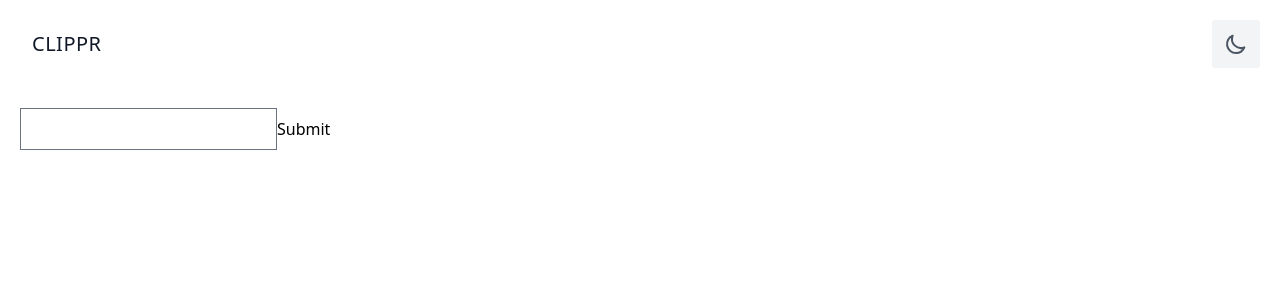
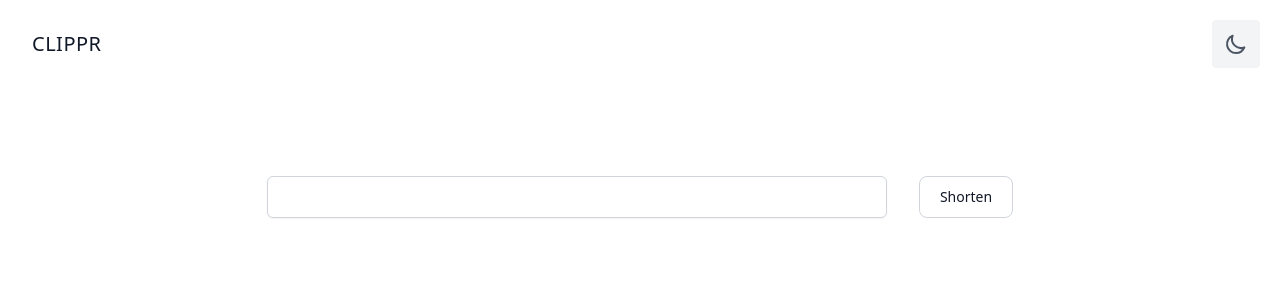
Before and after one commit to skarthikeyan96/url-shortener, a Next.js app: page / in a window 1280 px wide. Shown: the top 300 px of the page. Built offline with nearby package versions, Linux system fonts and the light colour scheme.

Commit message:
feat: final css changes

```diff
--- a/pages/index.tsx
+++ b/pages/index.tsx
@@ -3,16 +3,113 @@ import Head from "next/head";
 import Image from "next/image";
 import config from "../lib/config";
 import * as CosmosClient from "@azure/cosmos";
-import { useState } from "react";
+import { useRef, useState } from "react";
 import axios from "axios";
 import Layout from "../components/Layout";
 
-const Home: NextPage = (props) => {
+const RenderTable = ({ url }: { url: string }) => {
+  const [copySuccess, setCopySuccess] = useState('copy');
+
+  const handleClick = () => {
+    navigator.clipboard
+      .writeText(url)
+      .then(() => {
+        console.log(`"${url}" was copied to clipboard.`);
+        setCopySuccess("copied");
+      })
+      .catch((err) => {
+        console.error(`Error copying text to clipboard: ${err}`);
+      });
+  };
+
+  return (
+    <div className="flex flex-col">
+      <div className="overflow-x-auto sm:-mx-6 lg:-mx-8">
+        <div className="inline-block py-2 min-w-full sm:px-6 lg:px-8">
+          <div className="overflow-hidden shadow-md sm:rounded-lg">
+            <table className="min-w-full">
+              <thead className="bg-gray-50 dark:bg-gray-700">
+                <tr>
+                  <th
+                    scope="col"
+                    className="py-3 px-6 text-xs font-medium tracking-wider text-left text-gray-700 uppercase dark:text-gray-400"
+                  >
+                    Link
+                  </th>
+                  <th
+                    scope="col"
+                    className="py-3 px-6 text-xs font-medium tracking-wider text-left text-gray-700 uppercase dark:text-gray-400"
+                  >
+                    Actions
+                  </th>
+                </tr>
+              </thead>
+              <tbody>
+                <tr className="bg-white border-b dark:bg-gray-800 dark:border-gray-700">
+                  <td className="py-4 px-6 text-sm font-medium text-gray-900 whitespace-nowrap dark:text-white">
+                    {url}
+                  </td>
+
+                  <td className="py-4 px-6 text-sm font-medium  whitespace-nowrap flex items-center">
+                    <a
+                      href={url}
+                      target="_blank"
+                      rel="noopener noreferrer"
+                      className="inline-flex items-center bg-white border-0 focus:outline-none  rounded text-base mt-4 md:mt-0 dark:bg-gray-700 p-2"
+                    >
+                      <svg
+                        className="w-6 h-6"
+                        fill="none"
+                        stroke="currentColor"
+                        viewBox="0 0 24 24"
+                        xmlns="http://www.w3.org/2000/svg"
+                      >
+                        <path
+                          stroke-linecap="round"
+                          stroke-linejoin="round"
+                          stroke-width="2"
+                          d="M10 6H6a2 2 0 00-2 2v10a2 2 0 002 2h10a2 2 0 002-2v-4M14 4h6m0 0v6m0-6L10 14"
+                        ></path>
+                      </svg>{" "}
+                    </a>
+                    <button className="ml-2 inline-flex items-center bg-white border-0 pr-2 focus:outline-none  rounded text-base mt-4 md:mt-0 dark:bg-gray-700 p-2" onClick={handleClick}>
+
+                      <svg
+                        className="w-6 h-6"
+                        fill="none"
+                        stroke="currentColor"
+                        viewBox="0 0 24 24"
+                        xmlns="http://www.w3.org/2000/svg"
+                      >
+                        <path
+                          stroke-linecap="round"
+                          stroke-linejoin="round"
+                          stroke-width="2"
+                          d="M8 5H6a2 2 0 00-2 2v12a2 2 0 002 2h10a2 2 0 002-2v-1M8 5a2 2 0 002 2h2a2 2 0 002-2M8 5a2 2 0 012-2h2a2 2 0 012 2m0 0h2a2 2 0 012 2v3m2 4H10m0 0l3-3m-3 3l3 3"
+                        ></path>
+                      </svg>
+                      <p className="font-light ml-2">{copySuccess}  </p>
+                    </button>
+                  </td>
+                </tr>
+              </tbody>
+            </table>
+          </div>
+        </div>
+      </div>
+    </div>
+  );
+};
+
+
+const Home: NextPage = () => {
   const [url, setUrl] = useState("");
 
   const [shortUrl, setShortUrl] = useState("");
+  const [loading, setLoading] = useState(false);
 
   const handleClick = async () => {
+    setLoading(true);
     const response = await axios({
       method: "POST",
       url: "/api/short",
@@ -21,6 +118,7 @@ const Home: NextPage = (props) => {
       },
     });
     setShortUrl(response.data.short_url);
+    setLoading(false);
   };
   return (
     <>
@@ -30,14 +128,38 @@ const Home: NextPage = (props) => {
         <link rel="icon" href="/favicon.ico" />
       </Head>
       <Layout>
-        <div className="mx-auto container p-5">
-          <input
-            type="text"
-            value={url}
-            onChange={(e) => setUrl(e.target.value)}
-          />
-          <button onClick={handleClick}> Submit </button>
-          {shortUrl.length !== 0 && <a href={shortUrl}> {shortUrl} </a>}
+        <div className="mx-auto container p-5 mt-16">
+          <div className="flex items-center justify-center">
+            <input
+              type="text"
+              value={url}
+              onChange={(e) => setUrl(e.target.value)}
+              className="
+              mt-1
+              block
+              w-1/2
+              rounded-md
+              border-gray-300
+              shadow-sm
+              focus:border-indigo-300 focus:ring focus:ring-indigo-200 focus:ring-opacity-50
+              dark:bg-gray-700 dark:border-gray-600 dark:placeholder-gray-400 dark:text-white dark:focus:ring-blue-500 dark:focus:border-blue-500
+            "
+            />
+            <button
+              className="text-gray-900 bg-white border border-gray-300 hover:bg-gray-100 focus:ring-4 focus:ring-blue-300 font-medium rounded-lg text-sm px-5 py-2.5 text-center ml-8 mt-1 dark:bg-gray-600 dark:text-white dark:border-gray-600 dark:hover:bg-gray-700 dark:hover:border-gray-700 dark:focus:ring-gray-800"
+              onClick={handleClick}
+            >
+
+              Shorten
+            </button>
+          </div>
+          <div className="flex items-center justify-center mt-8">
+            {loading ? (
+              <p> Loading .... </p>
+            ) : (
+              shortUrl.length !== 0 && <RenderTable url={shortUrl} />
+            )}
+          </div>
         </div>
       </Layout>
     </>
```
